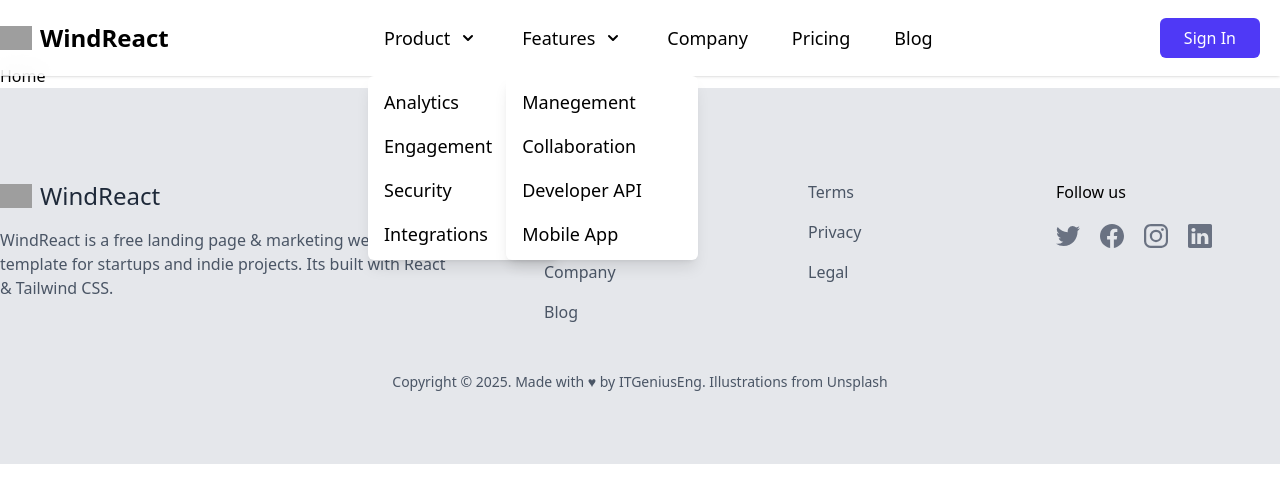
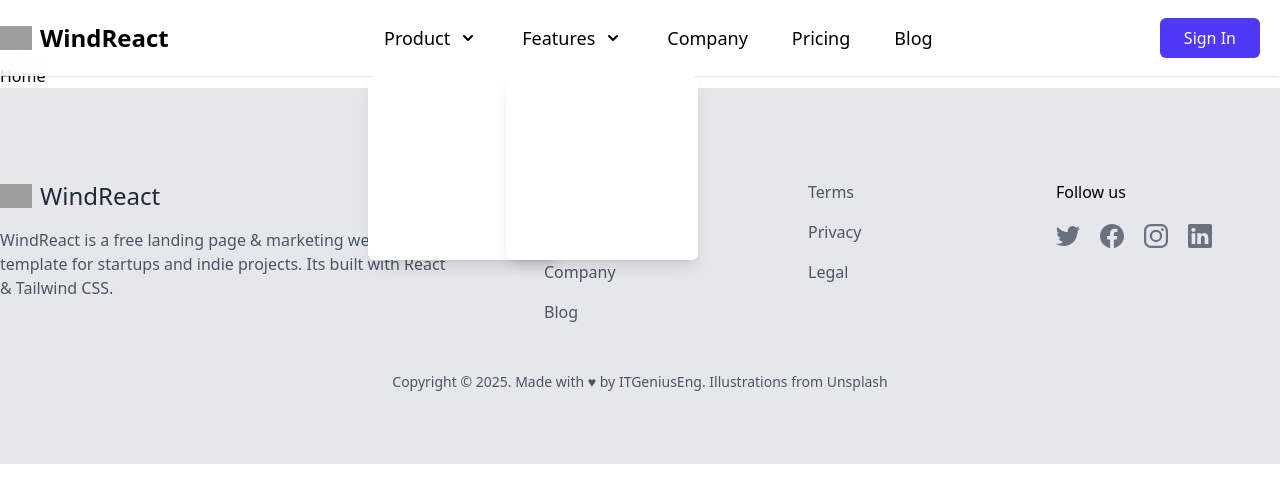
Before and after one commit to kidakorn/react_tailwind_4_dashborad, a React (Vite) app: page / in a window 1280 px wide. Shown: the top 502 px of the page. Built offline with nearby package versions, Linux system fonts and the light colour scheme; grey boxes are pictures that could not be loaded.

Commit message:
Update Navbar.tsx

```diff
--- a/src/components/shared/main/Navbar.tsx
+++ b/src/components/shared/main/Navbar.tsx
@@ -73,7 +73,7 @@ export default function Navbar() {
                       <Link
                         key={item.name}
                         to={item.href}
-                        className="block w-full px-4 py-2 text-lg font-normal text-left hover:bg-gray-100 dark:hover:bg-gray-700"
+                        className="block w-full px-4 py-2 text-lg font-normal text-white hover:bg-gray-100 dark:hover:bg-gray-700"
                       >
                         {item.name}
                       </Link>
@@ -109,7 +109,7 @@ export default function Navbar() {
                       <Link
                         key={item.name}
                         to={item.href}
-                        className="block w-full px-4 py-2 text-lg font-normal text-left hover:bg-gray-100 dark:hover:bg-gray-700"
+                        className="block w-full px-4 py-2 text-lg font-normal text-white hover:bg-gray-100 dark:hover:bg-gray-700"
                       >
                         {item.name}
                       </Link>
```
